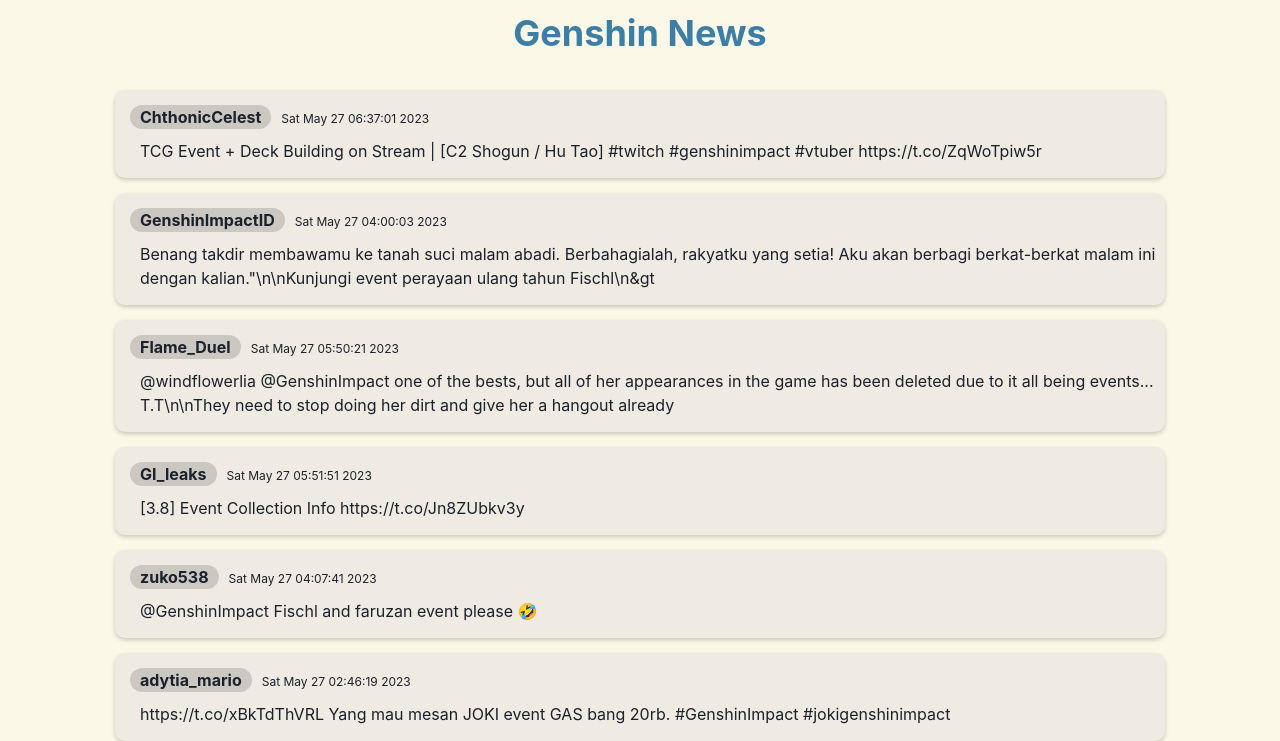
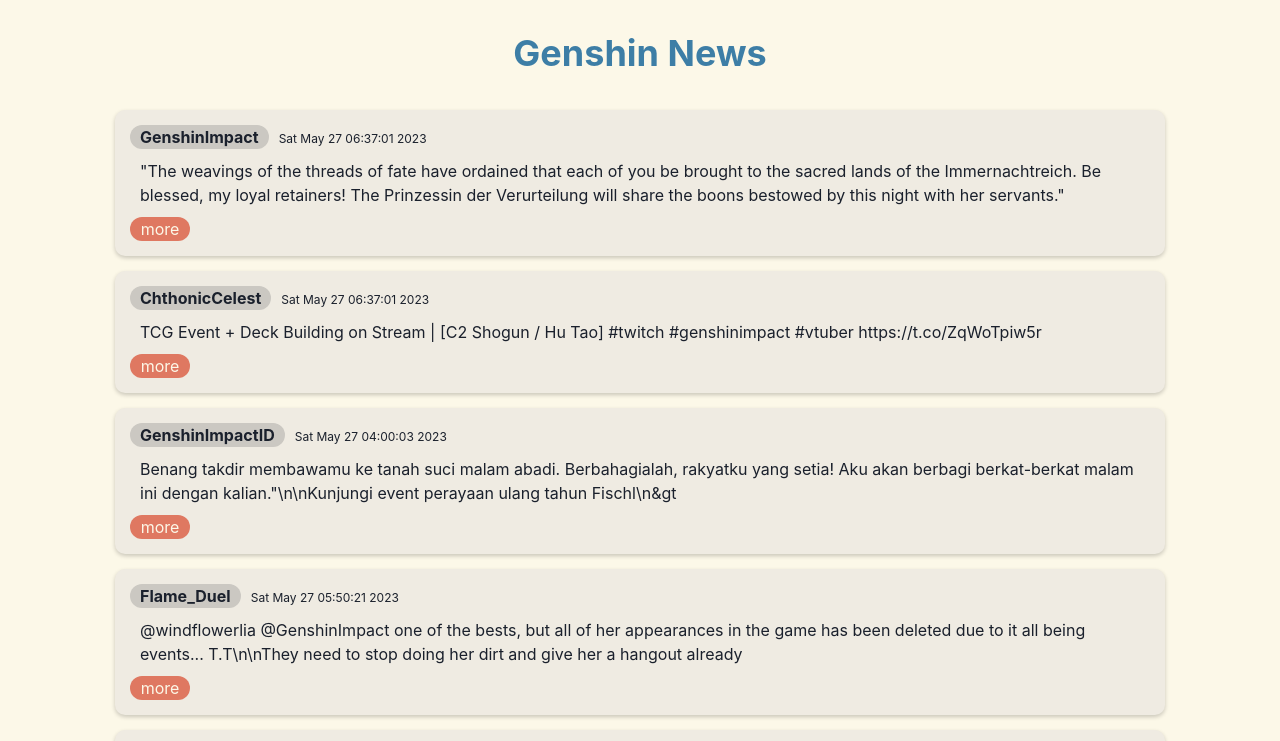
Before and after one commit to Relchzen/genshinfo, a Next.js app: page /newsBaru in a window 1280 px wide. Shown: the part 860-1601 px from the top of the page. Built offline with nearby package versions, Linux system fonts and the light colour scheme.

Commit message:
update news

```diff
--- a/pages/newsBaru.js
+++ b/pages/newsBaru.js
@@ -41,6 +41,7 @@
                                     <div className={styles.date}>{row.created_at}</div>
                                 </div>
                                 <div className={styles.caption}>{row.full_text}</div>
+                                <div className={styles.moreButton}><a href={row.media_url_https} target="_blank">more</a></div>
                             </div>
                         </div>
                     ))}
--- a/styles/news.module.css
+++ b/styles/news.module.css
@@ -10,6 +10,7 @@
 
 .banner {
     margin: 0 120px 0 120px;
+    margin-bottom: 20px;
 }
 
 
@@ -34,7 +35,7 @@
     border: none;
     outline: none;
     cursor: pointer;
-    z-index: 1; /* Ensure the button appears above the carousel */
+    z-index: 0; /* Ensure the button appears above the carousel */
   }
 
   .Prev {
@@ -53,7 +54,7 @@
     border: none;
     outline: none;
     cursor: pointer;
-    z-index: 2; /* Set a higher z-index for the Prev button */
+    z-index: 1; /* Set a higher z-index for the Prev button */
   }
 
   .Prev:disabled,
@@ -124,5 +125,19 @@
 
 .caption {
     margin-left: 10px;
+    margin-right: 30px;
 
 }
+
+.moreButton {
+    background-color: #DF7861;
+    color: #FCF8E8;
+    display: inline-block;
+    width: 60px;
+    text-align: center;
+    border-radius: 25px;
+    margin-top: 10px;
+  }
+  .moreButton:hover{
+    box-shadow: 0 2px 2px rgba(0, 0, 0, 0.5);
+  }
```
Also changed, not shown: public/src/GenshinTweet.csv, styles/about.module.css (line endings or trailing spaces).
